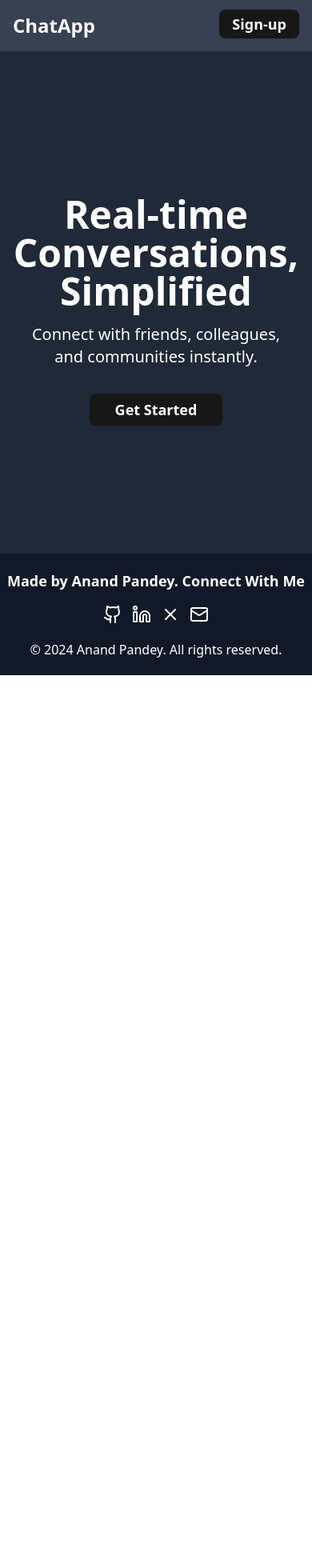
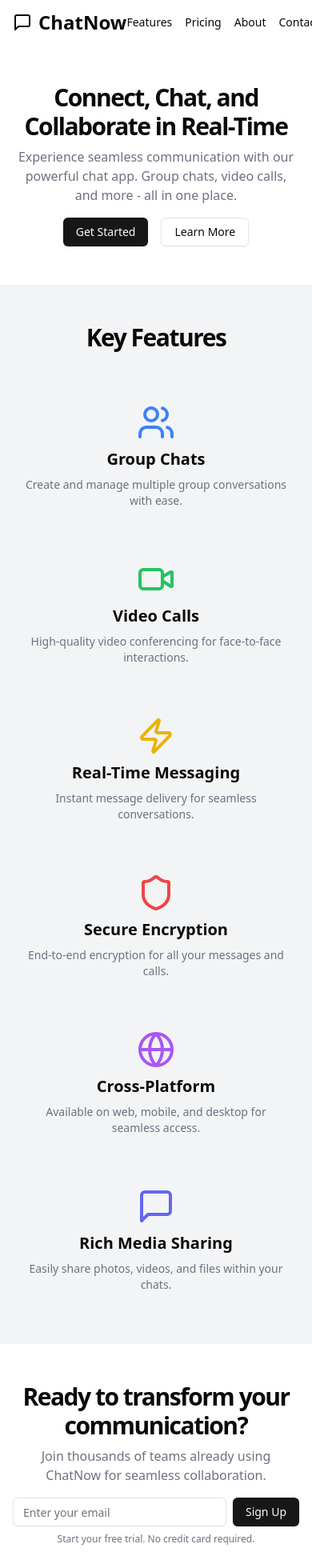
Before and after one commit to anand1564/chat-app, a React (Vite) app in the folder client/: page / in a window 390 px wide. Shown: the top 1960 px of the page at 80% size. Before the commit the page ends 844 px from the top, so only its background shows below. Built offline with nearby package versions, Linux system fonts and the light colour scheme.

Commit message:
revamped ui

```diff
--- a/client/src/components/Home.tsx
+++ b/client/src/components/Home.tsx
@@ -1,144 +1,134 @@
-import React, { useState } from 'react';
-import { useNavigate } from 'react-router-dom';
-import { useAuth } from '../context/authContext';
-import { Button } from '@/components/ui/button';
-import { Input } from '@/components/ui/input';
-import { Card, CardHeader, CardTitle, CardContent } from '@/components/ui/card';
-import { Tabs, TabsContent, TabsList, TabsTrigger } from '@/components/ui/tabs';
-import { MessageCircle, Users, ArrowRight } from 'lucide-react';
-import Footer from './ui/footer';
-import Navbar from './ui/Navbar';
-const Home = () => {
-  const { isLoggedIn } = useAuth();
-  const navigate = useNavigate();
-  const [createData, setCreateData] = useState({
-    roomName: '',
-    password: ''
-  });
-  const [joinData, setJoinData] = useState({
-    roomId: '',
-    password: ''
-  });
 
-  const createRoom = async (e: React.FormEvent) => {
-    e.preventDefault();
-    try {
-      const response = await fetch('http://localhost:3000/chatRoom/create', {
-        method: 'POST',
-        headers: {
-          'Content-Type': 'application/json',
-        },
-        body: JSON.stringify(createData),
-      });
-      if (response.ok) {
-        console.log('Room created');
-        navigate('/chatRoom/:id');
-      } else {
-        console.log('Error creating room');
-      }
-    } catch (error) {
-      console.error('Failed to create room:', error);
-    }
-  };
+import { Button } from "@/components/ui/button"
+import { Input } from "@/components/ui/input"
+import { MessageSquare, Video, Users, Zap, Shield, Globe } from "lucide-react"
 
-  const handleJoin = async (e: React.FormEvent) => {
-    e.preventDefault();
-    const response = await fetch('http://localhost:3000/chatRoom/join', {
-      method: 'POST',
-      headers: {
-        'Content-Type': 'application/json'
-      },
-      body: JSON.stringify(joinData)
-    });
-    if (response.ok) {
-      const res=await response.json();
-      const roomId=res.roomId;
-      console.log('Room joined');
-      navigate(`/chatRoom/${roomId}`);
-    } else {
-      window.alert('Error Joining Room');
-    }
-  }
-
+export default function Component() {
   return (
-    <main className="flex flex-col min-h-screen bg-gray-800 text-white">
-      <Navbar />
-      <div className="flex-grow flex flex-col justify-center items-center p-6 text-center">
-        <h2 className="text-5xl font-bold text-white mb-4 mt-5">Real-time Conversations, Simplified</h2>
-        <p className="text-xl text-white mb-8">Connect with friends, colleagues, and communities instantly.</p>
-
-        {!isLoggedIn ? (
-          <Button
-            size="lg"
-            className=" text-white px-8 py-4 rounded-lg font-semibold text-lg"
-            onClick={() => navigate('/signup')}
-          >
-            Get Started
-          </Button>
-        ) : (
-          <div className="flex justify-center space-x-4">
-            <Card className="max-w-xl w-full shadow-lg">
-  <CardHeader className=" text-white text-center py-4">
-    <CardTitle className="text-2xl font-bold text-black">Welcome to ChatApp</CardTitle>
-  </CardHeader>
-  <CardContent className="p-6">
-    <Tabs defaultValue="create" className="w-full">
-      <TabsList className="grid w-full grid-cols-2 mb-4">
-        <TabsTrigger value="create" className=" p-2 rounded-lg">
-          <MessageCircle className="mr-2 h-4 w-4" /> Create Room
-        </TabsTrigger>
-        <TabsTrigger value="join" className=" p-2 rounded-lg">
-          <Users className="mr-2 h-4 w-4 " /> Join Room
-        </TabsTrigger>
-      </TabsList>
-
-      {/* Create Room Tab */}
-      <TabsContent value="create" className="space-y-4">
-        <Input
-          type="text"
-          placeholder="Enter room name"
-          onChange={(e) => setCreateData({ ...createData, roomName: e.target.value })}
-          className="p-4 rounded-lg "
-        />
-        <Input
-          type="password"
-          placeholder="Create a password"
-          onChange={(e) => setCreateData({ ...createData, password: e.target.value })}
-          className="p-4 rounded-lg "
-        />
-        <Button onClick={createRoom} className="w-full  text-white p-3 rounded-lg">
-          Create Room <ArrowRight className="ml-2 h-4 w-4" />
-        </Button>
-      </TabsContent>
-
-      {/* Join Room Tab */}
-      <TabsContent value="join" className="space-y-4">
-        <Input
-          type="text"
-          placeholder="Enter Room ID"
-          onChange={(e) => setJoinData({ ...joinData, roomId: e.target.value })}
-          className="p-4 rounded-lg"
-        />
-        <Input
-          type="password"
-          placeholder="Enter password"
-          onChange={(e) => setJoinData({ ...joinData, password: e.target.value })}
-          className="p-4 rounded-lg "
-        />
-        <Button onClick={handleJoin} className="w-full text-white p-3 rounded-lg">
-          Join Room <ArrowRight className="ml-2 h-4 w-4" />
-        </Button>
-      </TabsContent>
-    </Tabs>
-  </CardContent>
-</Card>
-
+    <div className="flex flex-col min-h-screen">
+      <header className="px-4 lg:px-6 h-14 flex items-center">
+        <a className="flex items-center justify-center" href="#">
+          <MessageSquare className="h-6 w-6" />
+          <span className="ml-2 text-2xl font-bold">ChatNow</span>
+        </a>
+        <nav className="ml-auto flex gap-4 sm:gap-6">
+          <a className="text-sm font-medium hover:underline underline-offset-4" href="#">
+            Features
+          </a>
+          <a className="text-sm font-medium hover:underline underline-offset-4" href="#">
+            Pricing
+          </a>
+          <a className="text-sm font-medium hover:underline underline-offset-4" href="#">
+            About
+          </a>
+          <a className="text-sm font-medium hover:underline underline-offset-4" href="#">
+            Contact
+          </a>
+        </nav>
+      </header>
+      <main className="flex-1">
+        <section className="w-full py-12 md:py-24 lg:py-32 xl:py-48">
+          <div className="container px-4 md:px-6">
+            <div className="flex flex-col items-center space-y-4 text-center">
+              <div className="space-y-2">
+                <h1 className="text-3xl font-bold tracking-tighter sm:text-4xl md:text-5xl lg:text-6xl/none">
+                  Connect, Chat, and Collaborate in Real-Time
+                </h1>
+                <p className="mx-auto max-w-[700px] text-gray-500 md:text-xl dark:text-gray-400">
+                  Experience seamless communication with our powerful chat app. Group chats, video calls, and more - all in one place.
+                </p>
+              </div>
+              <div className="space-x-4">
+                <Button>Get Started</Button>
+                <Button variant="outline">Learn More</Button>
+              </div>
+            </div>
           </div>
-        )}
-      </div>
-      <div className='w-full'><Footer /></div>
-    </main>
-  );
-};
-
-export default Home;
+        </section>
+        <section className="w-full py-12 md:py-24 lg:py-32 bg-gray-100 dark:bg-gray-800">
+          <div className="container px-4 md:px-6">
+            <h2 className="text-3xl font-bold tracking-tighter sm:text-5xl text-center mb-12">Key Features</h2>
+            <div className="grid grid-cols-1 md:grid-cols-2 lg:grid-cols-3 gap-8">
+              <div className="flex flex-col items-center space-y-2 border-gray-800 p-4 rounded-lg">
+                <Users className="h-12 w-12 text-blue-500" />
+                <h3 className="text-xl font-bold">Group Chats</h3>
+                <p className="text-sm text-gray-500 dark:text-gray-400 text-center">
+                  Create and manage multiple group conversations with ease.
+                </p>
+              </div>
+              <div className="flex flex-col items-center space-y-2 border-gray-800 p-4 rounded-lg">
+                <Video className="h-12 w-12 text-green-500" />
+                <h3 className="text-xl font-bold">Video Calls</h3>
+                <p className="text-sm text-gray-500 dark:text-gray-400 text-center">
+                  High-quality video conferencing for face-to-face interactions.
+                </p>
+              </div>
+              <div className="flex flex-col items-center space-y-2 border-gray-800 p-4 rounded-lg">
+                <Zap className="h-12 w-12 text-yellow-500" />
+                <h3 className="text-xl font-bold">Real-Time Messaging</h3>
+                <p className="text-sm text-gray-500 dark:text-gray-400 text-center">
+                  Instant message delivery for seamless conversations.
+                </p>
+              </div>
+              <div className="flex flex-col items-center space-y-2 border-gray-800 p-4 rounded-lg">
+                <Shield className="h-12 w-12 text-red-500" />
+                <h3 className="text-xl font-bold">Secure Encryption</h3>
+                <p className="text-sm text-gray-500 dark:text-gray-400 text-center">
+                  End-to-end encryption for all your messages and calls.
+                </p>
+              </div>
+              <div className="flex flex-col items-center space-y-2 border-gray-800 p-4 rounded-lg">
+                <Globe className="h-12 w-12 text-purple-500" />
+                <h3 className="text-xl font-bold">Cross-Platform</h3>
+                <p className="text-sm text-gray-500 dark:text-gray-400 text-center">
+                  Available on web, mobile, and desktop for seamless access.
+                </p>
+              </div>
+              <div className="flex flex-col items-center space-y-2 border-gray-800 p-4 rounded-lg">
+                <MessageSquare className="h-12 w-12 text-indigo-500" />
+                <h3 className="text-xl font-bold">Rich Media Sharing</h3>
+                <p className="text-sm text-gray-500 dark:text-gray-400 text-center">
+                  Easily share photos, videos, and files within your chats.
+                </p>
+              </div>
+            </div>
+          </div>
+        </section>
+        <section className="w-full py-12 md:py-24 lg:py-32">
+          <div className="container px-4 md:px-6">
+            <div className="flex flex-col items-center space-y-4 text-center">
+              <div className="space-y-2">
+                <h2 className="text-3xl font-bold tracking-tighter sm:text-5xl">
+                  Ready to transform your communication?
+                </h2>
+                <p className="mx-auto max-w-[600px] text-gray-500 md:text-xl/relaxed lg:text-base/relaxed xl:text-xl/relaxed dark:text-gray-400">
+                  Join thousands of teams already using ChatNow for seamless collaboration.
+                </p>
+              </div>
+              <div className="w-full max-w-sm space-y-2">
+                <form className="flex space-x-2">
+                  <Input className="max-w-lg flex-1" placeholder="Enter your email" type="email" />
+                  <Button type="submit">Sign Up</Button>
+                </form>
+                <p className="text-xs text-gray-500 dark:text-gray-400">
+                  Start your free trial. No credit card required.
+                </p>
+              </div>
+            </div>
+          </div>
+        </section>
+      </main>
+      <footer className="flex flex-col gap-2 sm:flex-row py-6 w-full shrink-0 items-center px-4 md:px-6 border-t">
+        <p className="text-xs text-gray-500 dark:text-gray-400">© 2024 ChatNow. All rights reserved.</p>
+        <nav className="sm:ml-auto flex gap-4 sm:gap-6">
+          <a className="text-xs hover:underline underline-offset-4" href="#">
+            Terms of Service
+          </a>
+          <a className="text-xs hover:underline underline-offset-4" href="#">
+            Privacy
+          </a>
+        </nav>
+      </footer>
+    </div>
+  )
+}
--- a/client/tailwind.config.js
+++ b/client/tailwind.config.js
@@ -15,6 +15,8 @@ export default {
   		colors: {
   			background: 'hsl(var(--background))',
   			foreground: 'hsl(var(--foreground))',
+			'custom-purple': '#9A51F4',
+             'custom-pink': '#BC87DD',
   			card: {
   				DEFAULT: 'hsl(var(--card))',
   				foreground: 'hsl(var(--card-foreground))'
```
